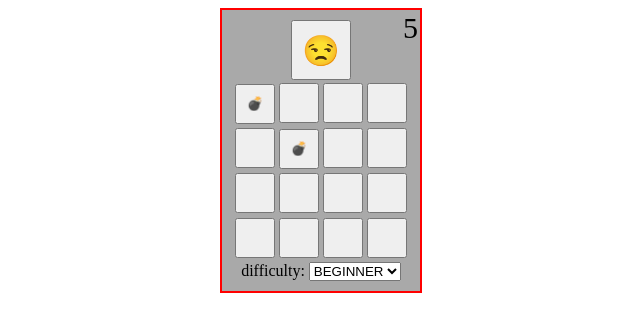
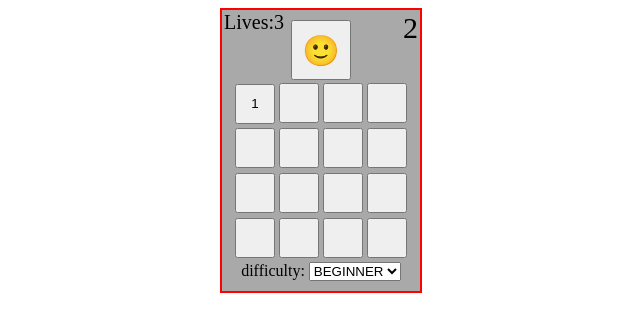
Before and after one commit to EtaiRosenberg/Etai_Rosenberg, a plain HTML site: page index.html in a window 1280 px wide. Both pictures are taken after a click on the button 574 px from the left and 103 px from the top of the page. Shown: the whole page, without its empty margins (319-959 px from the left). Drawn offline with Linux system fonts and the light colour scheme.

Commit message:
Add files via upload

```diff
--- a/index.html
+++ b/index.html
@@ -11,7 +11,7 @@
 
 <body onload="init()">
     <div class="mainRapper">
-        <button id="reset" class="uiButton" onclick="init()">🙂</button> <span id="timer">0000</span>
+        <button id="reset" class="uiButton" onclick="init()">🙂</button> <span id="timer">0</span> <span id="lives"></span>
         <table id="mainBoard"></table>
         <div class="diffRap">
             <label for="difficulty">difficulty:</label>
--- a/minesweeper.css
+++ b/minesweeper.css
@@ -36,3 +36,10 @@ span#timer {
     border: 2px solid red;
     background-color: darkgray;
 }
+
+span#lives {
+    position: absolute;
+    top: 1px;
+    left: 2px;
+    font-size: 20px;
+}
--- a/minesweeper.js
+++ b/minesweeper.js
@@ -15,6 +15,12 @@ var EXPERT = {
     numOfBombs: 30
 };
 
+var gLives = 0;
+var gFirstFlag = 0;
+var gBoard = [];
+var gFirstRow = -5;
+var gFirstCol = -5;
+var gFirstClick = 0;
 var BOMB = -1;
 var BOMBICON = '💣';
 var gBombFlagged = 0;
@@ -26,21 +32,20 @@ var gTimePointer = new Date();
 function createBoard() {
 
     var size = gDifficulty.size;
-    var board = [];
     for (var row = 0; row < size; row++) {
 
-        board.push([]);
+        gBoard.push([]);
         for (var col = 0; col < size; col++) {
 
-            board[row][col] = {
+            gBoard[row][col] = {
                 content: 0
             };
         }
     }
-    return board;
+    return gBoard;
 }
 
-function placeBombs(board) {
+function placeBombs() {
 
     var bombLoc = [];
     var size = gDifficulty.size;
@@ -53,40 +58,46 @@ function placeBombs(board) {
 
         randCol = Math.floor((Math.random() * size));
         randRow = Math.floor((Math.random() * size));
-        if (board[randRow][randCol].content != BOMB) {
+        if (gBoard[randRow][randCol].content != BOMB && !(randRow == gFirstRow && randCol == gFirstCol)) {
 
             bombLoc.push({
                 row: randRow,
                 col: randCol
             });
-            board[randRow][randCol].content = BOMB;
+            gBoard[randRow][randCol].content = BOMB;
             bombsReady++;
         }
     }
     return bombLoc
 }
 
-function drawBoard(board) {
+function drawBoard() {
 
-    var numOfRows = board.length;
-    var numOfCols = board[1].length;
+    var numOfRows = gBoard.length;
+    var numOfCols = gBoard[1].length;
     var htmlStr = '';
     for (var i = 0; i < numOfRows; i++) {
         htmlStr += '<tr>';
 
         for (var j = 0; j < numOfCols; j++) {
 
-            if (board[i][j].content == BOMB) {
+            if (gBoard[i][j].content == BOMB) {
 
-                htmlStr += `<td data-row="${i}" data-col="${j}"><button class="boxContent hidden bomb"> ${BOMBICON} </button>`
+                htmlStr += `<td id="cell-${[i]}-${[j]}" data-row="${[i]}" data-col="${[j]}"><button class="boxContent hidden bomb"> ${BOMBICON} </button>
+                <button class="boxHidden" onclick="reveal(this)" oncontextmenu="flag(event, this)"></button>`
+
+            } else if (i != gFirstRow || j != gFirstCol) {
+
+                htmlStr += `<td id="cell-${[i]}-${[j]}" data-row="${[i]}" data-col="${[j]}"><button class="boxContent hidden"> ${gBoard[i][j].content} </button>
+                <button class="boxHidden" onclick="reveal(this)" oncontextmenu="flag(event, this)"></button>`
 
             } else {
 
-                htmlStr += `<td data-row="${i}" data-col="${j}"><button class="boxContent hidden"> ${board[i][j].content} </button>`
+                htmlStr += `<td id="cell-${[i]}-${[j]}" data-row="${[i]}" data-col="${[j]}"><button class="boxContent"> ${gBoard[i][j].content} </button>
+                <button class="boxHidden hidden" onclick="reveal(this)" oncontextmenu="flag(event, this)"></button>`
 
             }
-            htmlStr += `<button class="boxFlag hidden" oncontextmenu ="unFlag(event, this)">🚩</button>
-            <button class="boxHidden" onclick="reveal(this)" oncontextmenu="flag(event, this)"></button></td>`
+            htmlStr += `<button class="boxFlag hidden" oncontextmenu ="unFlag(event, this)">🚩</button></td>`
         }
 
         htmlStr += '</tr>';
@@ -96,7 +107,7 @@ function drawBoard(board) {
     mainBoard.innerHTML = htmlStr;
 }
 
-function nearBomb(board, bombLoc) {
+function nearBomb(bombLoc) {
 
     var rowCheck = 0;
     var colCheck = 0;
@@ -108,11 +119,11 @@ function nearBomb(board, bombLoc) {
 
                 rowCheck = bombLoc[i].row + r;
                 colCheck = bombLoc[i].col + c;
-                if (rowCheck >= 0 && rowCheck < board.length && colCheck >= 0 && colCheck < board.length) {
+                if (rowCheck >= 0 && rowCheck < gBoard.length && colCheck >= 0 && colCheck < gBoard.length) {
 
-                    if (board[rowCheck][colCheck].content != BOMB) {
+                    if (gBoard[rowCheck][colCheck].content != BOMB) {
 
-                        board[rowCheck][colCheck].content++
+                        gBoard[rowCheck][colCheck].content++
                     }
                 }
             }
@@ -121,6 +132,14 @@ function nearBomb(board, bombLoc) {
 }
 
 function flag(event, button) {
+
+    gFirstFlag++;
+    if (gFirstFlag === 1) {
+
+        gTimePointer = new Date();
+        gTimer = setInterval('runTimer()', 100);
+
+    }
 
     event.preventDefault();
     button.classList.add("hidden");
@@ -147,16 +166,43 @@ function unFlag(event, button) {
 
 function reveal(button) {
 
+    gFirstClick++;
+    gFirstFlag++;
+    var row = button.parentElement.getAttribute("data-row");
+    var col = button.parentElement.getAttribute("data-col");
     var content = button.parentElement.querySelector(".boxContent");
-    button.classList.add("hidden");
-    content.classList.remove("hidden");
 
-    if (content.classList.contains("bomb")) {
+    if (gFirstClick === 1) {
+
+        gTimePointer = new Date();
+        gTimer = setInterval('runTimer()', 100);
+        gFirstRow = row;
+        gFirstCol = col;
+        console.log(gFirstRow, gFirstCol)
+        var bombLoc = placeBombs();
+        nearBomb(bombLoc);
+        drawBoard();
+    }
+
+    if (content.classList.contains("bomb") && gLives > 0){
+
+        console.log(gLives);
+        gLives--;
+        document.querySelector("#lives").innerHTML = "Lives:" + gLives;
+    }
+
+    if (content.classList.contains("bomb") && gLives == 0) {
+
+        button.classList.add("hidden");
+        content.classList.remove("hidden");
         revealBombsLose();
         document.querySelector("#reset").innerHTML = "😒";
         clearInterval(gTimer);
 
-    } else {
+    } else if (!(content.classList.contains("bomb"))){
+
+        button.classList.add("hidden");
+        content.classList.remove("hidden");
         gRevealCount++;
         winCondi();
     }
@@ -201,23 +247,27 @@ function changeDifficulty(select) {
     init();
 }
 
-function runTimer(){
-    console.log(new Date().getSeconds());
+function runTimer() {
+
     document.querySelector("#timer").innerHTML = parseInt((new Date().getTime() - gTimePointer.getTime()) / 1000);
 }
 
 function init() {
 
-    clearInterval(gTimer);
-    gTimePointer = new Date();
-    gTimer = setInterval('runTimer()', 500);
+    gLives = 3;
+    gFirstRow = -5;
+    gFirstCol = -5;
+    gFirstClick = 0;
+    gFirstFlag = 0;
+    gBoard = [];
     gBombFlagged = 0;
     gRevealCount = 0;
+
+    clearInterval(gTimer);
+    document.querySelector("#timer").innerHTML = 0;
+    document.querySelector("#lives").innerHTML = "Lives:" +gLives;
     document.querySelector("#mainBoard").innerHTML = '';
-    var board = createBoard();
-    var bombLoc = placeBombs(board);
-    nearBomb(board, bombLoc);
-    drawBoard(board);
     document.querySelector("#reset").innerHTML = "🙂";
-
+    createBoard();
+    drawBoard();
 }
```
